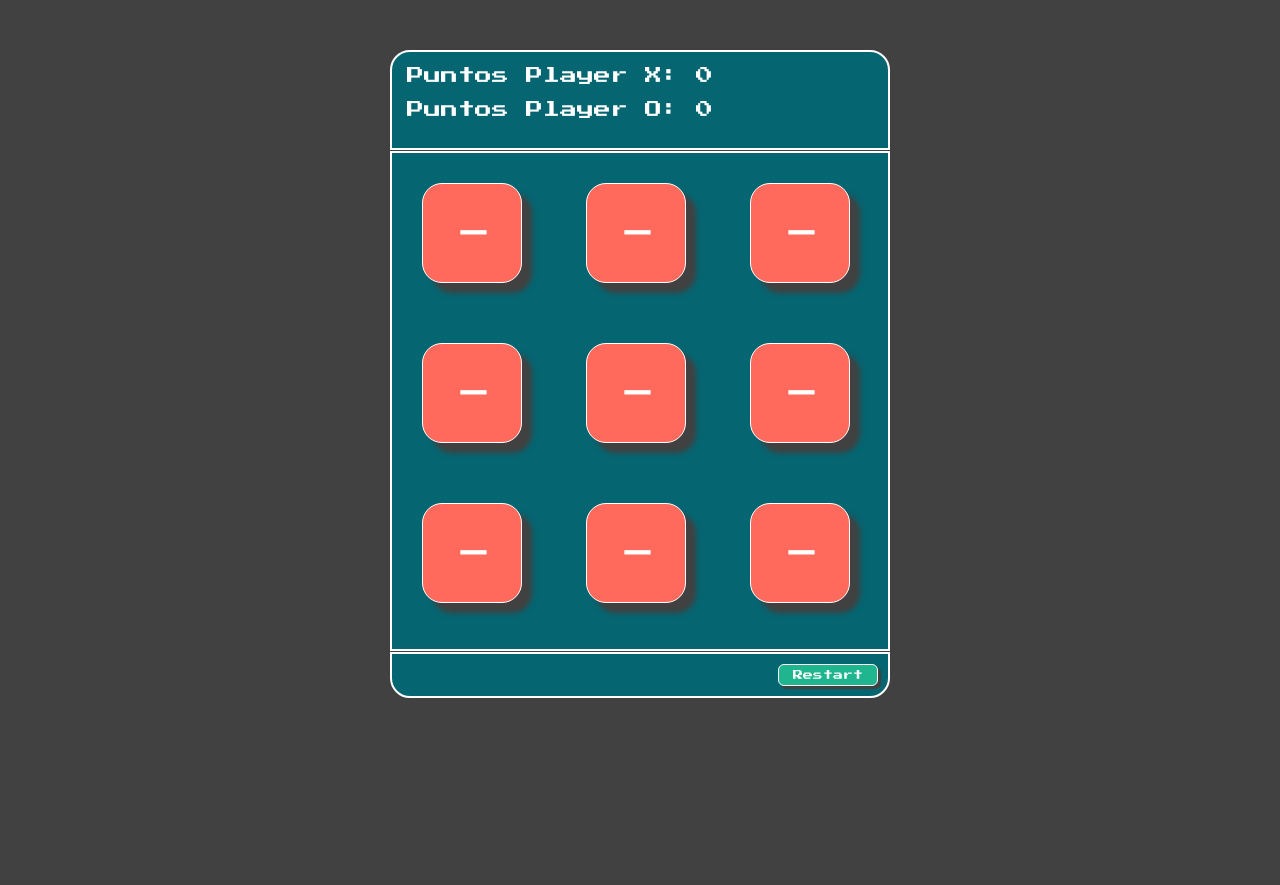
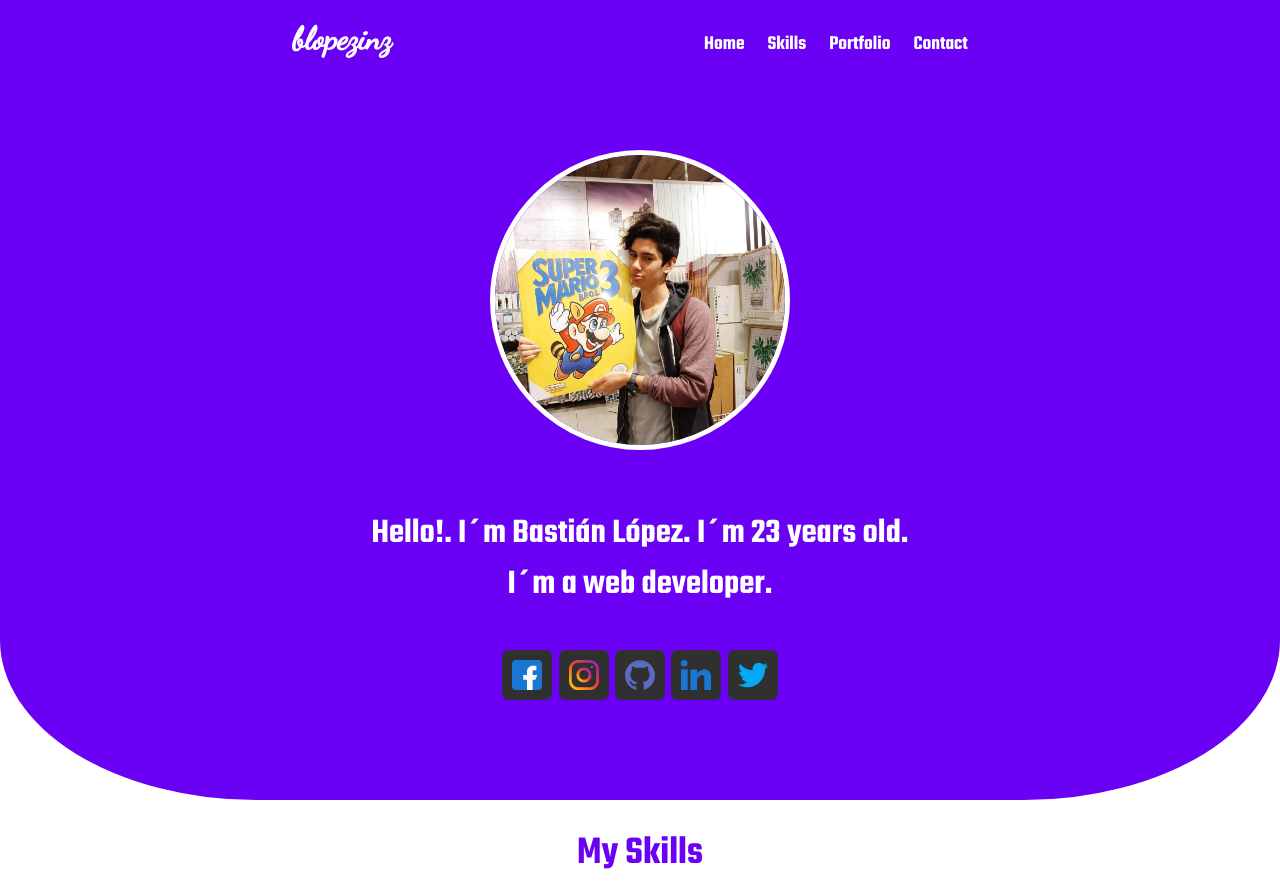
Before and after one commit to blopezinz/blopezinz.github.io, a plain HTML site: page index.html in a window 1280 px wide. Shown: the top 885 px of the page. Before the commit the page ends 800 px from the top, so only its background shows below. Drawn offline with Linux system fonts and the light colour scheme.

Commit message:
portfolio

```diff
--- a/index.html
+++ b/index.html
@@ -4,41 +4,55 @@
     <meta charset="UTF-8">
     <meta http-equiv="X-UA-Compatible" content="IE=edge">
     <meta name="viewport" content="width=device-width, initial-scale=1.0">
+    <link rel="stylesheet" href="src/css/index.css">
     <link rel="preconnect" href="https://fonts.gstatic.com">
-    <link href="https://fonts.googleapis.com/css2?family=Press+Start+2P&display=swap" rel="stylesheet">
-    <link rel="stylesheet" href="src/style.css">
-    <link rel="shortcut icon" href="src/tic-tac-toe.svg" type="image/x-icon">
-    <title>Tic Tac Toe</title>
+    <link href="https://fonts.googleapis.com/css2?family=Teko:wght@600&family=Dancing+Script:wght@500&display=swap" rel="stylesheet">
+    <title>blopezinz</title>
 </head>
 <body>
-
+    <div id="nav" class="nav nav--static">
+        <h1 class="nav--title">blopezinz</h1>
+        <ul class="nav--list">
+            <li class="nav--item"><a href="" class="nav--link">Home</a></li>
+            <li class="nav--item"><a href="" class="nav--link">Skills</a></li>
+            <li class="nav--item"><a href="" class="nav--link">Portfolio</a></li>
+            <li class="nav--item"><a href="" class="nav--link">Contact</a></li>
+        </ul>
+    </div>
     <div class="content">
-        <div class="point" id="point">
-
-        </div>
-        <div class="table">
-            <div class="row">
-                <a class="item" id="1" href="#" onclick="handleClick(1)">-</a>
-                <a class="item" id="2" href="#" onclick="handleClick(2)">-</a>
-                <a class="item" id="3" href="#" onclick="handleClick(3)">-</a>
-            </div>
-            <div class="row">
-                <a class="item" id="4" href="#" onclick="handleClick(4)">-</a>
-                <a class="item" id="5" href="#" onclick="handleClick(5)">-</a>
-                <a class="item" id="6" href="#" onclick="handleClick(6)">-</a>
-            </div>
-            <div class="row">
-                <a class="item" id="7" href="#" onclick="handleClick(7)">-</a>
-                <a class="item" id="8" href="#" onclick="handleClick(8)">-</a>
-                <a class="item" id="9" href="#" onclick="handleClick(9)">-</a>
+        <div class="content--about">
+            <img class="content--img_p" src="src/img/profile.jpg" alt="" srcset="">
+            <div class="content--description">
+                Hello!.  I´m Bastián López.  I´m 23 years old. <br>
+                I´m a web developer.
+                <div class="content--social">
+                    <a href="" class="content--link"><img src="src/img/facebook.svg" alt="" srcset="" class="content--img_s"></a>
+                    <a href="" class="content--link"><img src="src/img/instagram.svg" alt="" class="content--img_s"></a>
+                    <a href="" class="content--link"><img src="src/img/github.svg" alt="" class="content--img_s"></a>
+                    <a href="" class="content--link"><img src="src/img/linkedin.svg" alt="" class="content--img_s"></a>
+                    <a href="" class="content--link"><img src="src/img/twitter.svg" alt="" class="content--img_s"></a>
+                </div>
             </div>
         </div>
-        <div class="button">
-            <button class="btn" onclick="start()">Restart</button>
+        <div class="content--skill">
+            <h1 class="content--title">My Skills</h1>
         </div>
-
+        <div class="content--portfolio">
+            <h1 class="content--title">My Portfolio</h1>
+        </div>
+        <div class="content--contact">
+            <h1 class="content--title">Contact</h1>
+            <form class="content--contact__form" action="" method="post">
+                <input class="content--input" type="text" placeholder="Name">
+                <input class="content--input" type="email" placeholder="Email">
+                <textarea class="content--input" name="" id="" cols="30" rows="10" placeholder="Message"></textarea>
+                <button class="content--btn" type="submit">Send</button>
+            </form>
+        </div>
     </div>
-
+    <div class="footer">
+        Designed and developed by Bastian Lopez. Copyright©, all rights reserved.
+    </div>
 </body>
-<script src="src/main.js"></script>
+<script src="src/js/index.js"></script>
 </html>
--- /dev/null
+++ b/src/css/index.css
@@ -0,0 +1,153 @@
+* {
+    margin: 0;
+    padding: 0;
+    user-select: none;
+    box-sizing: border-box;
+    font-family: 'Teko', sans-serif;
+}
+
+.nav {
+    width: 100%;
+    transition: .1s all ease-in-out;
+    text-align: center;
+}
+
+.nav--static {
+    background-color: transparent;
+    padding: 20px;
+    position: absolute;
+}
+
+.nav--scroll {
+    position: fixed;
+    padding: 10px;
+    background-color: #6a00f4;
+    border-bottom: #0000001c 2px solid;
+}
+
+.nav--title {
+    display: inline-block;
+    font-family: 'Dancing Script';
+    color: #fff;
+    margin-right: 25%;
+}
+
+.nav--list {
+    display: inline-block;
+}
+
+.nav--item {
+    display: inline-block;
+    margin-right: 20px;
+}
+
+.nav--link {
+    text-decoration: none;
+    color: #fff;
+    font-size: 20px;
+}
+
+.nav--link:hover {
+    color: #ffd500;
+    padding-bottom: 10px;
+    border-bottom: 1px solid #ffd500;
+}
+
+.content {
+    width: 100%;
+}
+
+.content--about {
+    background-color: #6a00f4;
+    width: 100%;
+    height: 800px;
+    border-radius: 0% 0% 20% 20%;
+    padding-top: 150px;
+    text-align: center;
+}
+
+.content--img_p {
+    width: 300px;
+    height: 300px;
+    border: 5px solid #fff;
+    border-radius: 50%;
+    margin-bottom: 50px;
+}
+
+.content--description {
+    color: #fff;
+    font-size: 35px;
+}
+
+.content--img_s {
+    margin-top: 40px;
+    width: 50px;
+    height: 50px;
+    border-radius: 7px;
+    padding: 10px;
+    background-color: #303030;
+    transition: .3s all ease-in-out;
+}
+
+.content--img_s:hover {
+    margin-top: 30px;
+    margin-bottom: 10px;
+}
+
+.content--skill {
+    width: 100%;
+    height: 500px;
+    border-bottom: 1px solid #0000001c;
+}
+
+.content--portfolio {
+    width: 100%;
+    height: 500px;
+    border-bottom: 1px solid #0000001c;
+}
+
+.content--contact {
+    width: 100%;
+    min-height: 500px;
+    text-align: center;
+}
+
+.content--title {
+    margin-top: 25px;
+    color: #6a00f4;
+    font-size: 40px;
+    text-align: center;
+}
+
+.content--contact__form {
+    width: 600px;
+    border: 2px solid #6a00f4;
+    border-radius: 20px;
+    margin: 15px auto;
+}
+
+.content--input {
+    margin-top: 50px;
+    border-radius: 5px;
+    border: 2px solid #6a00f4;
+    padding: 20px;
+    width: 80%;
+}
+
+.content--btn {
+    background-color: #6a00f4;
+    color: #fff;
+    font-size: 20px;
+    padding: 7px;
+    min-width: 150px;
+    margin: 10px;
+}
+
+.footer {
+    width: 100%;
+    padding:50px;
+    text-align: center;
+    background-color: #6a00f4;
+    color: #fff;
+    font-size: 20px;
+}
--- /dev/null
+++ b/src/js/index.js
@@ -0,0 +1,11 @@
+const nav = document.getElementById('nav');
+
+window.addEventListener('scroll', function(e) {
+    let positionPage = window.pageYOffset;
+    if(positionPage !== 0)
+    {
+        nav.className = "nav nav--scroll";
+    }else {
+        nav.className = "nav nav--static";
+    }
+});
--- a/src/main.js
+++ /dev/null
@@ -1,95 +0,0 @@
-
-let player = 0;
-let pointPlayer1 = 0;
-let pointPlayer2 = 0;
-let point = document.getElementById("point");
-const win = [
-    [1, 2, 3],
-    [4, 5, 6],
-    [7, 8, 9],
-    [1, 4, 7],
-    [2, 5, 8],
-    [3, 6, 9],
-    [1, 5, 9],
-    [3, 5, 7]
-]
-
-point.innerHTML = "Puntos Player X: " + pointPlayer1 + "<br><br>Puntos Player O: " + pointPlayer2;
-
-function start() {
-    for(i = 1; i <= 9 ; i++) {
-        document.getElementById(i).innerHTML = "-"
-    }
-    player = 0;
-
-}
-
-function handleClick (value) {
-    let item = document.getElementById(value).innerHTML;
-    let itemChange = document.getElementById(value);
-    if(item === "-"){
-        if(player === 0) {
-            itemChange.innerHTML = "X";
-            player = 1;
-            ChosseWinner("X");
-        } else if(player === 1){
-            itemChange.innerHTML = "O";
-            player = 0;
-            ChosseWinner("O");
-        }
-
-    }
-}
-
-function End () {
-    endGame;
-
-    for(i = 1; i <= 9 ; i++) {
-        status = document.getElementById(i).innerHTML
-        if(status != "-"){
-            endGame = 1;
-        }else {
-            endGame = 0;
-        }
-    }
-
-    if(endGame === 1){
-        alert("Empate!!")
-        endGame = 0;
-    }
-}
-
-function ChosseWinner () {
-    let counterX = 0;
-    let counterO = 0;
-    for(i = 0; i < win.length; i++) {
-        for(p = 0; p < win[i].length; p++){
-            let item = document.getElementById(win[i][p]).innerHTML;
-            if(item === "X"){
-                counterX++;
-            } else if(item === "O"){
-                counterO++;
-            }
-        }
-        if (counterX < 3 && counterO < 3){
-            counterX = 0;
-            counterO = 0;
-        }
-
-        if(counterX === 3){
-            alert("Gano player 1");
-            counterO = 0;
-            counterX = 0;
-            pointPlayer1++;
-            point.innerHTML = "Puntos Player X: " + pointPlayer1 + "<br><br>Puntos Player O: " + pointPlayer2;
-        }else if(counterO === 3){
-            alert("Gano player 2");
-            counterX = 0;
-            counterO = 0;
-            pointPlayer2++;
-            point.innerHTML = "Puntos Player X: " + pointPlayer1 + "<br><br>Puntos Player O: " + pointPlayer2;
-        }
-    }
-
-
-}
--- a/src/style.css
+++ /dev/null
@@ -1,84 +0,0 @@
-*{
-    user-select: none;
-    box-sizing: border-box;
-    margin: 0;
-    padding: 0;
-}
-
-body {
-    width: 100%;
-    height: 100%;
-    background-color: #414141;
-}
-
-.content {
-    margin-top: 50px;
-    vertical-align: middle;
-    display: grid;
-    justify-content: center;
-}
-
-.point {
-    background-color: #056571;
-    width: 500px;
-    height: 100px;
-    padding: 15px;
-    border: 2px solid #ffffff;
-    color: #ffffff;
-    font-size: 17px;
-    border-radius: 20px 20px 0px 0px;
-    font-family: 'Press Start 2P', cursive;
-}
-
-.table {
-    display: table;
-    margin-top: 1px;
-    background-color: #056571;
-    border: 2px solid #ffffff;
-    width: 500px;
-    height: 500px;
-}
-
-.row{
-    width: 100%;
-}
-
-.item {
-    margin: 30px;
-    display: inline-block;
-    text-align: center;
-    width: 100px;
-    height: 100px;
-    background-color: #ff6a5c;
-    border: 1px solid #ffffff;
-    font-size: 35px;
-    padding: 33px;
-    text-decoration: none;
-    border-radius: 20px;
-    color:#ffffff;
-    font-family: 'Press Start 2P', cursive;
-    box-shadow: 10px 10px 5px #414141;
-}
-
-.button {
-    margin-top: 1px;
-    width: 500px;
-    text-align: right;
-    padding: 10px;
-    border: 2px solid #ffffff;
-    background-color: #056571;
-    border-radius: 0px 0px 20px 20px;
-}
-
-.btn {
-    font-family: 'Press Start 2P', cursive;
-    font-size: 10px;
-    display: inline-block;
-    width: 100px;
-    border-radius: 6px;
-    padding: 5px;
-    background-color: #1fb58f;
-    color: #ffffff;
-    border: 1px solid #ffffff;
-    box-shadow: 3px 3px 1px #414141;
-}
```
Also changed, not shown: src/img/facebook.svg (added), src/img/github.svg (added), src/img/instagram.svg (added), src/img/linkedin.svg (added), src/img/profile.jpg (added), src/img/twitter.svg (added), src/tic-tac-toe.svg (deleted), view/error.html (added).
